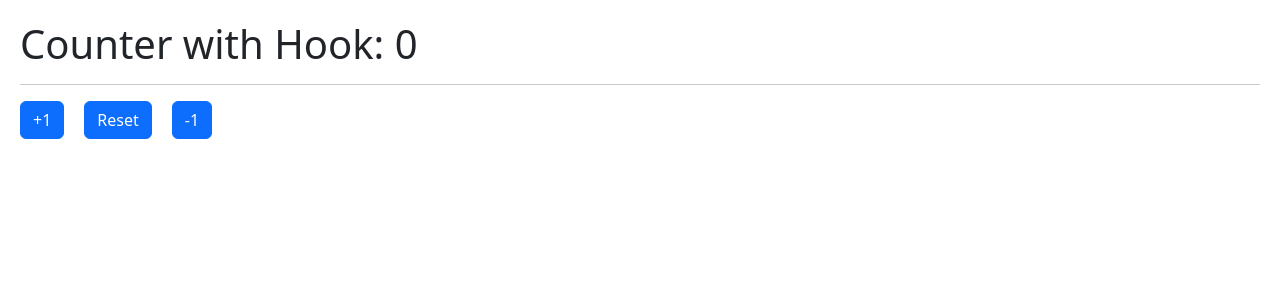
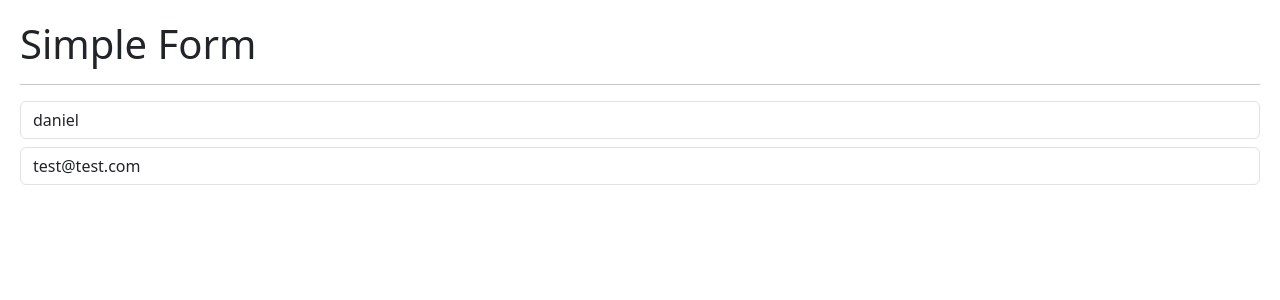
Before and after one commit to danieldavidjp/hook-app, a React (Vite) app: page / in a window 1280 px wide. Shown: the top 300 px of the page. Built offline with nearby package versions, Linux system fonts and the light colour scheme.

Commit message:
WIP: useEffect implementation

```diff
--- /dev/null
+++ b/src/02-useEffect/SimpleForm.jsx
@@ -0,0 +1,47 @@
+import { useEffect, useState } from "react"
+
+export const SimpleForm = () => {
+
+   const [formState, setFormState] = useState({
+      username: 'daniel',
+      email: 'test@test.com'
+   })
+
+   const onInputChange = ({target}) => {
+      const {name, value} = target;
+
+      setFormState({
+         ...formState,
+         [name]: value
+      })
+   }
+
+   useEffect(() => {
+      console.log('Hey');
+   });
+
+   const { username, email } = formState;
+   return(
+      <>
+         <h1>Simple Form</h1>
+         <hr />
+
+         <input
+            type="text"
+            name="username"
+            className="form-control"
+            placeholder="Your Name"
+            value={username}
+            onChange={onInputChange}
+            />
+         <input
+            type="email"
+            name="email"
+            className="form-control mt-2"
+            placeholder="Your Email"
+            value={email}
+            onChange={onInputChange}
+         />
+      </>
+   )
+}
--- a/src/main.jsx
+++ b/src/main.jsx
@@ -4,9 +4,10 @@
 import { HooksApp } from "./HooksApp";
 import { CounterApp } from "./01-useState/CounterApp";
 import { CounterWithCustomHook } from "./01-useState/CounterWithCustomHook";
+import { SimpleForm } from "./02-useEffect/SimpleForm";
 
 ReactDOM.createRoot(document.getElementById("root")).render(
 	<React.StrictMode>
-		<CounterWithCustomHook />
+		<SimpleForm />
 	</React.StrictMode>
 );
```
